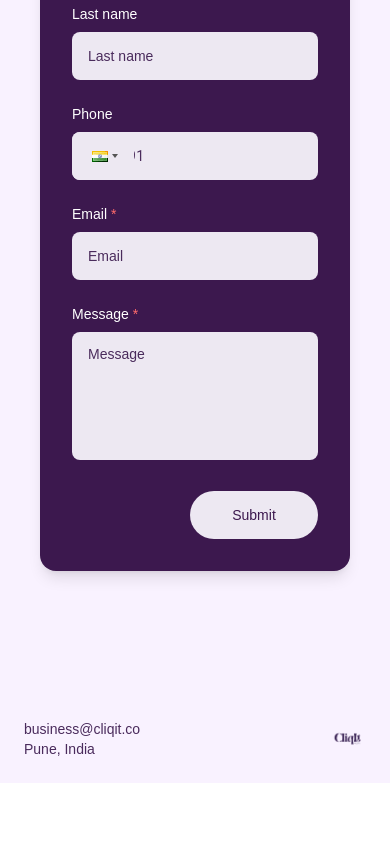
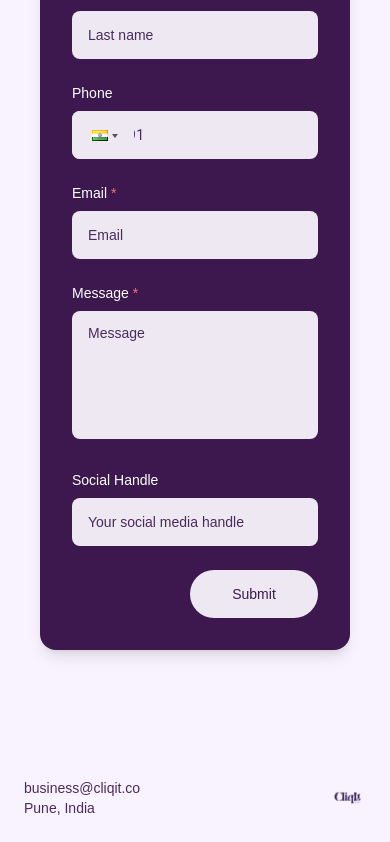
Before and after one commit to Atmech/clique-website, a Next.js app: page / in a window 390 px wide. Shown: the part 1417-2259 px from the top of the page. Before the commit the page ends 2200 px from the top, so only its background shows below. Built offline with nearby package versions, Linux system fonts and the light colour scheme.

Commit message:
Add react-phone-input-2 and update ContactForm component
- Added react-phone-input-2 for phone number input functionality.
- Updated package.json and package-lock.json to include the new dependency.
- Enhanced ContactForm component by adding a field for social media handle.

```diff
--- a/package.json
+++ b/package.json
@@ -12,7 +12,8 @@
     "framer-motion": "^12.7.4",
     "next": "15.3.1",
     "react": "^19.0.0",
-    "react-dom": "^19.0.0"
+    "react-dom": "^19.0.0",
+    "react-phone-input-2": "^2.15.1"
   },
   "devDependencies": {
     "@eslint/eslintrc": "^3",
--- a/src/components/ContactForm.tsx
+++ b/src/components/ContactForm.tsx
@@ -121,6 +121,18 @@ export default function ContactForm() {
             />
           </div>
 
+          <div>
+            <label className="block text-white text-sm mb-2">Social Handle</label>
+            <input
+              type="text"
+              name="socialHandle"
+              value={formData.socialHandle}
+              onChange={handleChange}
+              placeholder="Your social media handle"
+              className="w-full h-12 px-4 rounded-lg bg-[#EDE8F2] placeholder:text-[#4A2B5C] text-[#4A2B5C] text-sm focus:ring-2 focus:ring-[#9B6AB1] focus:outline-none"
+            />
+          </div>
+
           <div className="flex justify-end">
             <button
               type="submit"
```
Also changed, not shown: 1 other file (tests, documents, lock files or other folders).
